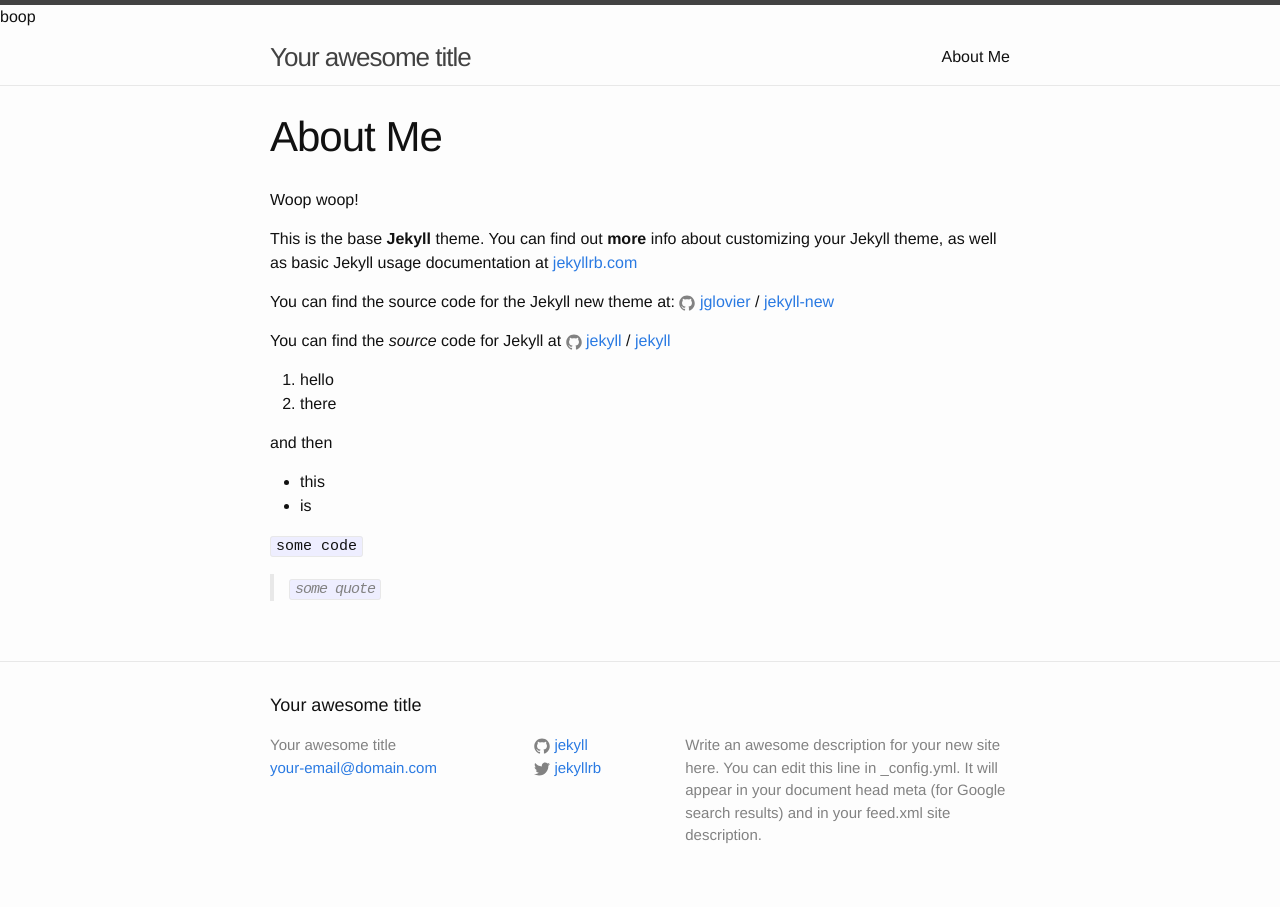
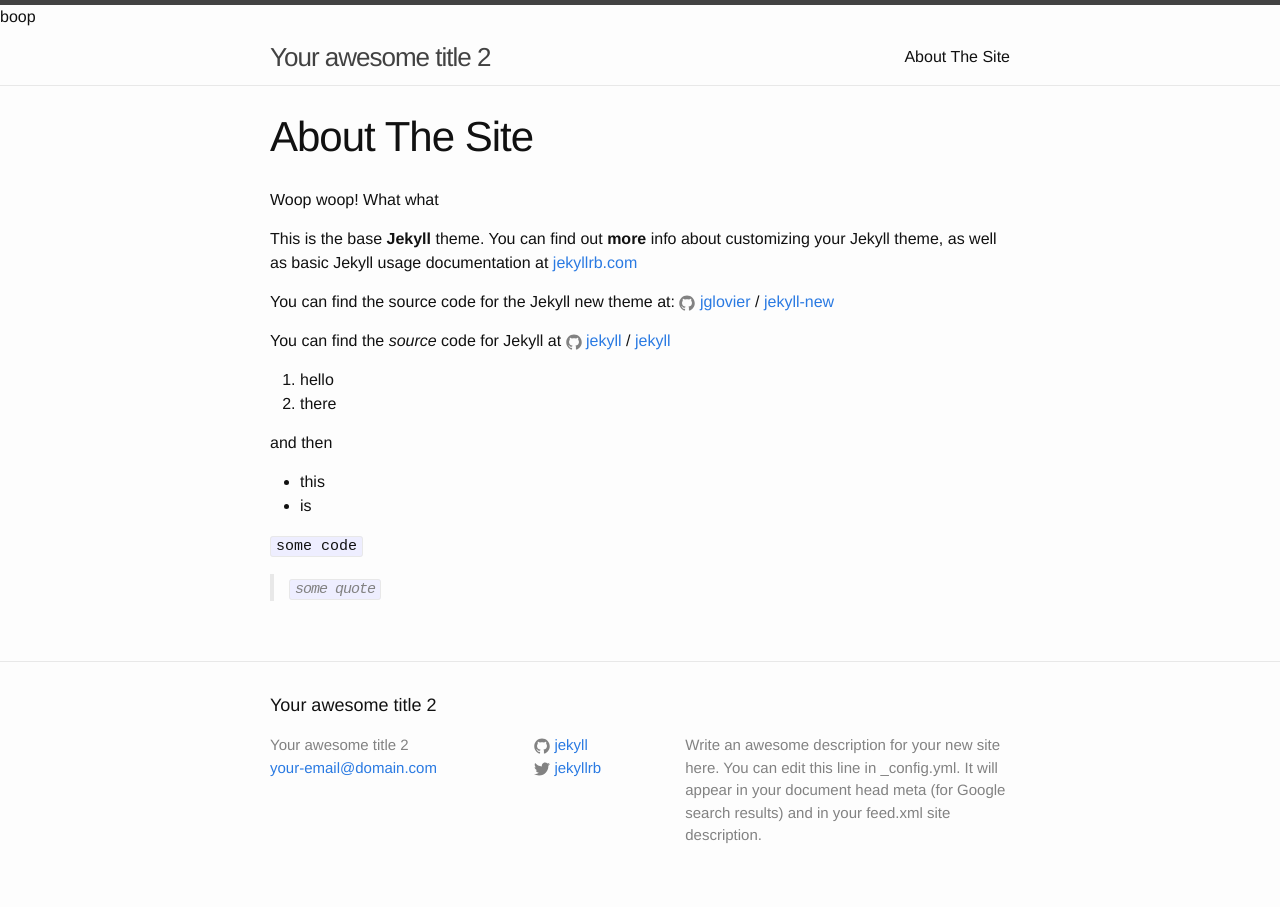
Before and after one commit to ericroberts/tint-demo, a Jekyll site: the page built from about.md, in a window 1280 px wide. Built offline with Jekyll 4.4.1, drawn with Linux system fonts in a browser that asks for light colours; part of the change alters nothing that is shown.

Commit message:
Removed /1463234436246-379546830.jpg via tint

```diff
--- a/_config.yml
+++ b/_config.yml
@@ -1,3 +1,15 @@
+---
+title: Your awesome title 2
+email: your-email@domain.com
+description: "Write an awesome description for your new site here. You can edit this
+  line in _config.yml. It will appear in your document head meta (for Google search
+  results) and in your feed.xml site description.\r\n"
+baseurl: ''
+url: http://yourdomain.com
+twitter_username: jekyllrb
+github_username: jekyll
+markdown: kramdown
+---
 # Welcome to Jekyll!
 #
 # This config file is meant for settings that affect your whole blog, values
--- a/about.md
+++ b/about.md
@@ -1,9 +1,9 @@
 ---
 layout: page
-title: About Me
+title: About The Site
 permalink: "/about/"
 ---
-Woop woop!
+Woop woop! What what
 
 This is the base **Jekyll** theme. You can find out **more** info about customizing your Jekyll theme, as well as basic Jekyll usage documentation at [jekyllrb.com](http://jekyllrb.com/)
 
```
Also changed, not shown: 1463234436246-379546830.jpg (deleted).
